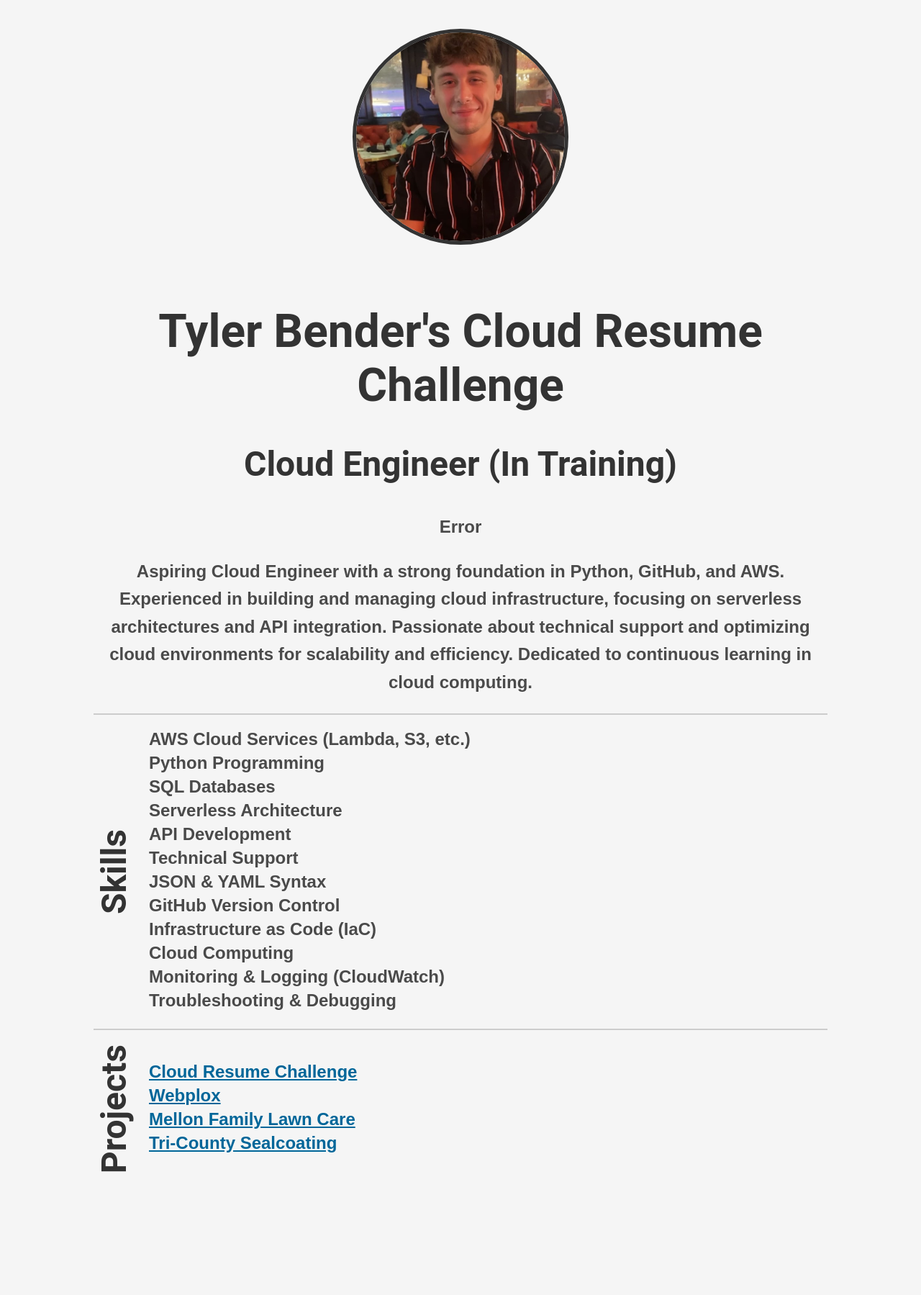
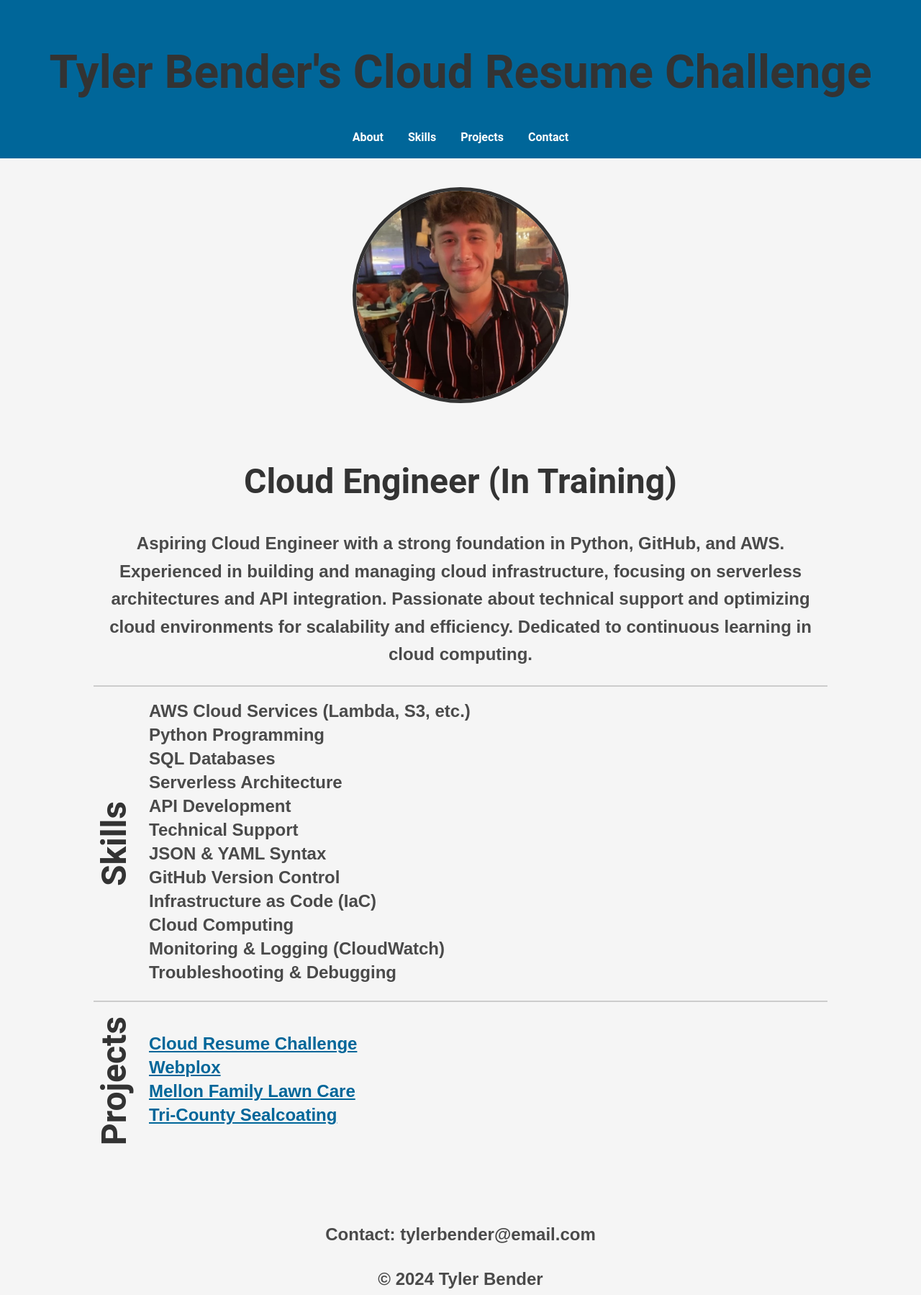
Before and after one commit to tybnd/resume_challenge, a plain HTML site: page index.html in a window 1280 px wide. Shown: the whole page at 72% size. Before the commit the page ends 1710 px from the top, so only its background shows below. Drawn offline with Linux system fonts and the light colour scheme; no server answers.

Commit message:
updateindex

```diff
--- a/index.html
+++ b/index.html
@@ -2,24 +2,42 @@
 <html lang="en">
 <head>
     <meta charset="utf-8">
-    <meta name="viewport", initial-scale=1, maximum-scale=1, minimum-scale=1>
+    <meta name="viewport" content="width=device-width, initial-scale=1.0">
     <title>Tyler Bender's Resume Challenge</title>
     <link rel="stylesheet" href="websitestyle.css">
     <style>
-         /* Global styles */
+        /* Global styles */
         * {
             box-sizing: border-box;
         }
         body {
-            font-family: 'Roboto', sans-serif; /* Updated font style */
+            font-family: 'Roboto', sans-serif;
             margin: 0;
             padding: 0;
-            background-color: #f5f5f5; /* Light gray background */
-            color: #4a4a4a; /* Dark gray for readability */
+            background-color: #f5f5f5;
+            color: #4a4a4a;
             display: flex;
             flex-direction: column;
             min-height: 100vh;
             overflow-x: hidden;
+        }
+        header {
+            background-color: #006699; /* Header background color */
+            color: white;
+            padding: 20px 0;
+            text-align: center;
+        }
+        nav {
+            margin-top: 10px;
+        }
+        nav a {
+            color: white;
+            text-decoration: none;
+            margin: 0 15px;
+            font-weight: bold;
+        }
+        nav a:hover {
+            text-decoration: underline; /* Underline on hover */
         }
         .container {
             display: flex;
@@ -30,59 +48,48 @@
             margin: 0 auto;
             flex-grow: 1;
         }
-
         .column {
             width: 100%;
             padding: 20px;
             box-sizing: border-box;
         }
-
         footer {
             font-size: 1.25rem;
             font-weight: bold;
             margin-top: 20px;
+            text-align: center;
         }
-
         h1, h2, p {
             font-weight: bold;
         }
-
         h1 {
-            font-size: 4rem; /* Increased font size */
-            color: #333333; /* Charcoal for headings */
+            font-size: 4rem;
+            color: #333333;
             text-align: center;
         }
-
         h2 {
-            font-size: 3rem; /* Increased font size */
-            color: #333333; /* Charcoal for subheadings */
+            font-size: 3rem;
+            color: #333333;
             text-align: center;
         }
-
         p {
-            font-size: clamp(1.25rem, 2vw, 1.5rem); /* Increased font size */
+            font-size: clamp(1.25rem, 2vw, 1.5rem);
             line-height: 1.6;
             text-align: center;
         }
-
-        /* Separator styles */
         .separator {
             width: 100%;
             height: 2px;
             background-color: #cccccc;
             margin: 20px 0;
         }
-
-        /* Skills and Projects layout */
         .skills-projects-container {
             display: flex;
             justify-content: center;
             align-items: center;
-            gap: 20px; /* Space between the vertical header and the content */
+            gap: 20px;
             width: 100%;
         }
-
-        /* Vertical header styles */
         .vertical-header {
             writing-mode: vertical-rl;
             transform: rotate(180deg);
@@ -90,103 +97,96 @@
             color: #333333;
             font-weight: bold;
         }
-
-        .skills-container,
-        .projects-container {
+        .skills-container, .projects-container {
             display: flex;
             flex-direction: column;
             justify-content: center;
             flex-grow: 1;
         }
-
-        .skills-list,
-        .projects-list {
+        .skills-list, .projects-list {
             list-style-type: none;
             padding: 0;
             margin: 0;
         }
-
-        .skills-list li,
-        .projects-list li {
+        .skills-list li, .projects-list li {
             font-weight: bold;
-            font-size: clamp(1.5rem, 1.5vw, 1.5rem); /* Increased font size */
+            font-size: clamp(1.5rem, 1.5vw, 1.5rem);
             margin-bottom: 5px;
         }
-
         .projects {
             text-align: center;
         }
-
+        .image-column img {
+            display: block;
+            margin: 0 auto;
+            border-radius: 50%;
+            border: 5px solid #333333;
+            width: 300px;
+            height: 300px;
+            object-fit: cover;
+            margin-bottom: 20px;
+        }
         /* Responsive adjustments */
         @media (max-width: 750px) {
             .container {
                 padding: 20px 5px;
             }
-
             .skills-projects-container {
                 flex-direction: column;
                 align-items: center;
             }
-
             .vertical-header {
                 text-align: center;
-                transform: rotate(0deg); /* Reset rotation for smaller screens */
+                transform: rotate(0deg);
                 writing-mode: horizontal-tb;
                 margin-bottom: 10px;
             }
-
             .skills-list li, .projects-list li {
                 text-align: center;
             }
-
             .projects-container {
                 align-items: center;
             }
-
             .image-column img {
                 width: 350px; /* Increased image size for mobile */
                 height: 350px;
             }
         }
-
-        .image-column img {
-            display: block;
-            margin: 0 auto;
-            border-radius: 50%;
-            border: 5px solid #333333; /* Charcoal border */
-            width: 300px; /* Default image size for PC */
-            height: 300px;
-            object-fit: cover;
-            margin-bottom: 20px;
-        }
-
         /* Link styles */
         a {
             color: #006699; /* Muted navy for links */
             text-decoration: underline;
         }
+        a:hover {
+            color: #004466; /* Darker navy for hover effect */
+        }
     </style>
 </head>
 <body>
 
-    <div class="container">
-        <!-- Image Column at the Top -->
+    <header>
+        <h1>Tyler Bender's Cloud Resume Challenge</h1>
+        <nav>
+            <a href="#about">About</a>
+            <a href="#skills">Skills</a>
+            <a href="#projects">Projects</a>
+            <a href="#contact">Contact</a>
+        </nav>
+    </header>
+
+    <div class="container" id="about">
         <div class="image-column">
             <img src="profile pic.png" alt="Tyler Bender">
         </div>
 
-        <!-- Text Column -->
         <div class="column text-column">
-            <h1>Tyler Bender's Cloud Resume Challenge</h1>
             <h2>Cloud Engineer (In Training)</h2>
             <p><span id="replaceme"></span></p>
             <p>Aspiring Cloud Engineer with a strong foundation in Python, GitHub, and AWS. Experienced in building and managing cloud infrastructure, focusing on serverless architectures and API integration. Passionate about technical support and optimizing cloud environments for scalability and efficiency. Dedicated to continuous learning in cloud computing.</p>
 
-            <!-- Separator -->
             <div class="separator"></div>
 
-            <!-- Skills Section -->
-            <div class="skills-projects-container">
+            <div class="skills-projects-container" id="skills">
                 <div class="vertical-header">Skills</div>
                 <div class="skills-container">
                     <ul class="skills-list">
@@ -208,11 +208,9 @@
                 </div>
             </div>
 
-            <!-- Separator -->
             <div class="separator"></div>
 
-            <!-- Projects Section -->
-            <div class="skills-projects-container">
+            <div class="skills-projects-container" id="projects">
                 <div class="vertical-header">Projects</div>
                 <div class="projects-container">
                     <ul class="projects-list">
@@ -226,7 +224,7 @@
         </div>
     </div>
 
-    <footer>
+    <footer id="contact">
         <script>
             document.addEventListener("DOMContentLoaded", function() {
                 async function updateVisitorCount() {
@@ -248,7 +246,6 @@
                         const data = await getResponse.json();
                         console.log('GET response data:', data);
 
-                        // Parse the 'body' string to access visitorCount
                         const parsedBody = JSON.parse(data.body);
 
                         if (parsedBody && parsedBody.visitorCount !== undefined) {
@@ -258,19 +255,15 @@
                             console.error('VisitorCount not found in the response');
                         }
                     } catch (error) {
-                        console.error('API error:', error);
-                        document.getElementById('replaceme').innerText = 'Error';
+                        console.error('API call error:', error);
                     }
                 }
 
-                // Call the function once the DOM is ready
                 updateVisitorCount();
             });
         </script>
-
-
-
+        <p>Contact: tylerbender@email.com</p>
+        <p>&copy; 2024 Tyler Bender</p>
     </footer>
-
 </body>
 </html>
```
Also changed, not shown: myblogpost.html (added).
